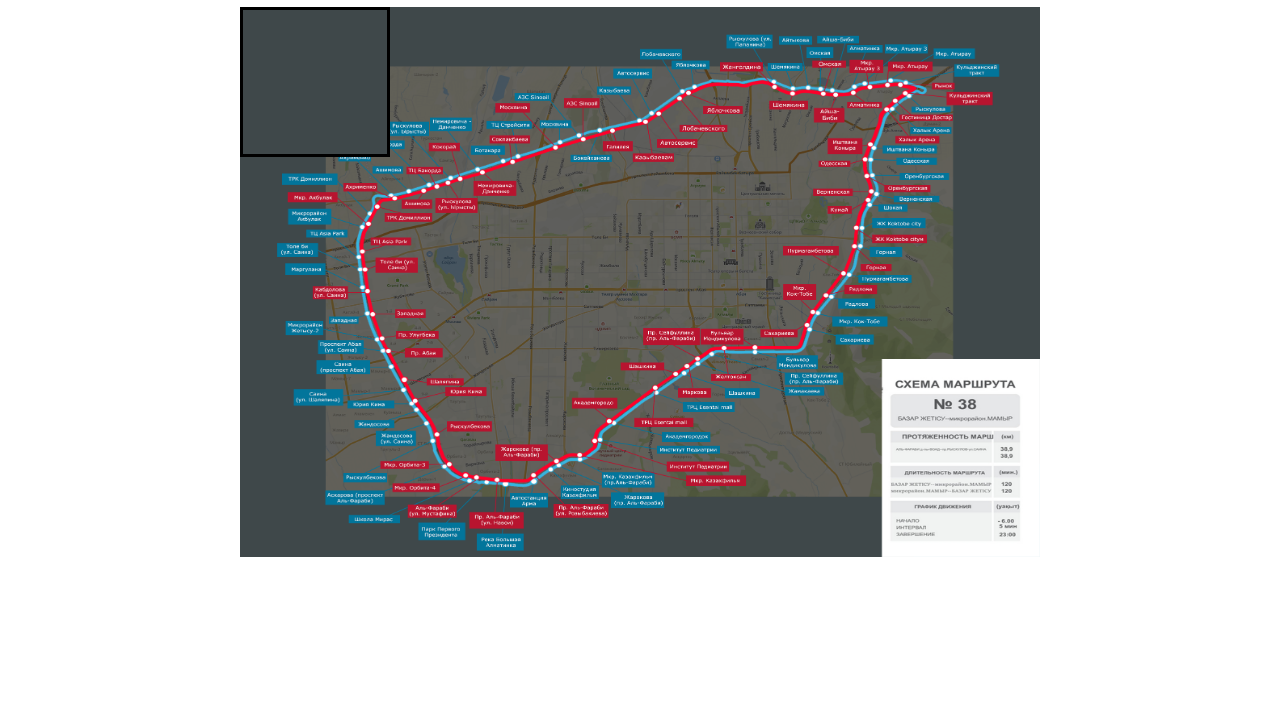
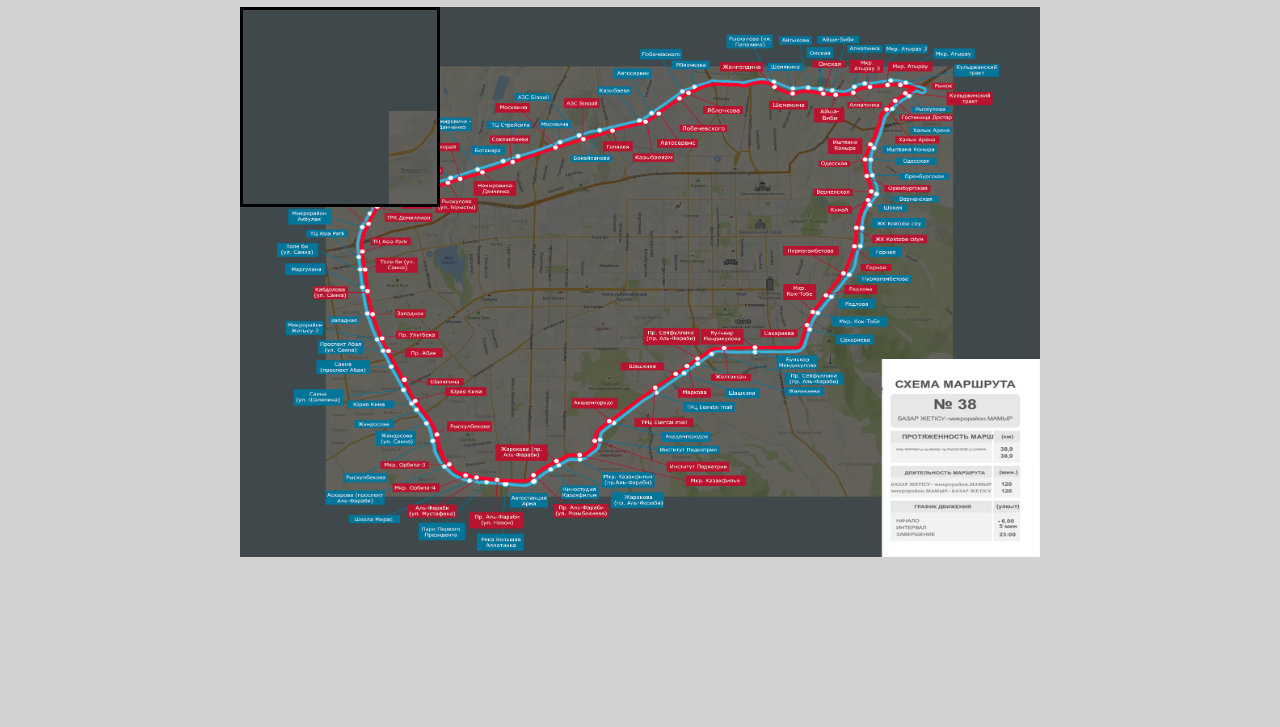
Before and after one commit to YorickPilgrim/lupa, a plain HTML site: page index.html in a window 1280 px wide. Shown: the part 73-800 px from the top of the page. Drawn offline with Linux system fonts and the light colour scheme.

Commit message:
Update index.html

```diff
--- a/index.html
+++ b/index.html
@@ -3,6 +3,7 @@
   <head>
     <meta name="viewport" content="width=device-width, initial-scale=1.0" />
     <style>
+      body{background-color:#d2d2d2;}
       * {
         box-sizing: border-box;
       }
@@ -17,8 +18,8 @@
         border-radius: 0;
         cursor: none;
         /*Установите размер увеличительного стекла:*/
-        width: 150px;
-        height: 150px;
+        width: 200px;
+        height: 200px;
       }
     </style>
     <script>
@@ -107,7 +108,7 @@
     <script>
       /* Инициировать функцию увеличения
    с идентификатором изображения и силой увеличительного стекла:*/
-      magnify("myimage", 2)
+      magnify("myimage", 1.7)
     </script>
   </body>
 </html>
```
